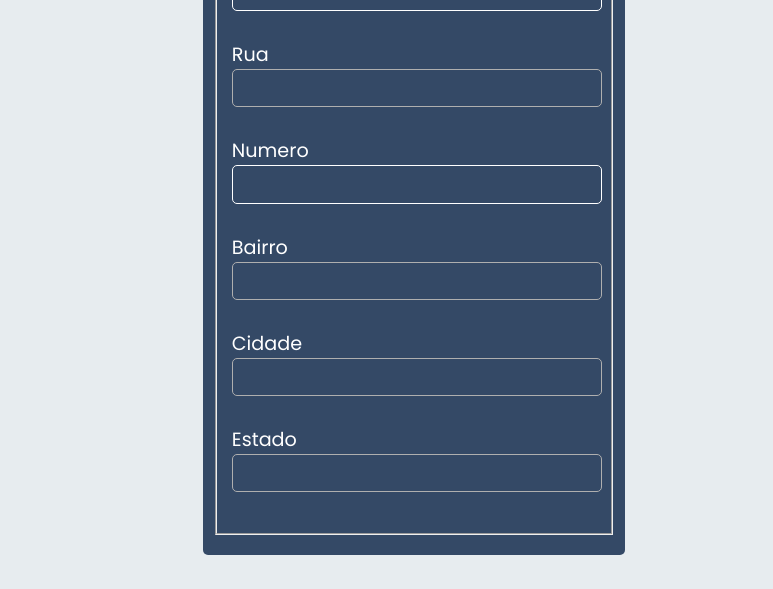
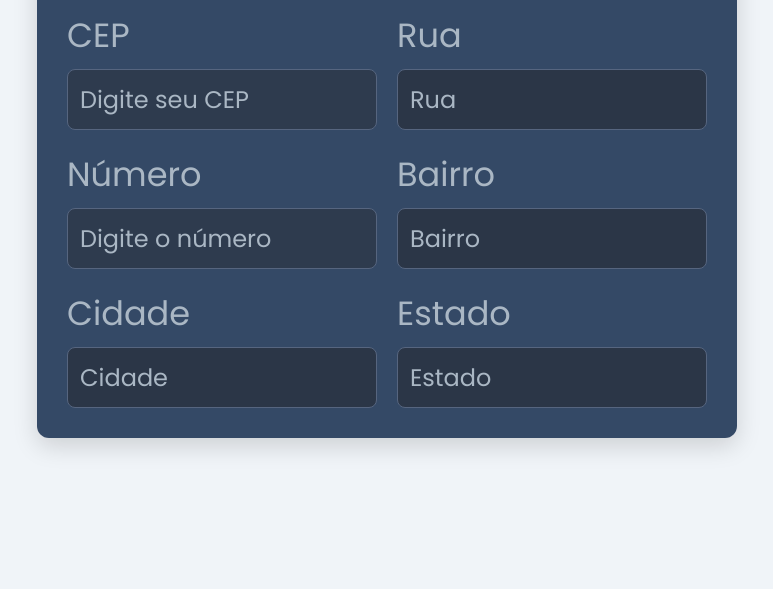
Before and after one commit to TavinV/cep-api, a plain HTML site: page index.html in a window 1280 px wide. Shown: the part 227-816 px from the top of the page, without its empty margins (253-1026 px from the left). Drawn offline with Linux system fonts and the light colour scheme.

Commit message:
melhorei estética

```diff
--- a/index.html
+++ b/index.html
@@ -1,75 +1,88 @@
 <!DOCTYPE html>
 <html lang="br">
   <head>
-    <meta charset="UTF-8">
-    <meta name="viewport" content="width=device-width, initial-scale=1.0">
+    <meta charset="UTF-8" />
+    <meta name="viewport" content="width=device-width, initial-scale=1.0" />
     <title>Site do tavin</title>
-    <link rel="stylesheet" href="style.css">
+    <link rel="stylesheet" href="style.css" />
   </head>
   <body>
     <form id="form" action="">
       <div class="formulario">
-            <h2>Cadastro de Usuário</h2>
+        <h2>Busca por CEP</h2>
 
-            <fieldset>
-                <legend>Endereço</legend>
+        <div class="grid-container">
+          <div class="input-group">
             <label for="cep">CEP</label>
-                <input id="cep" type="text" autocomplete="off">
-                <br>
+            <input
+              id="cep"
+              type="text"
+              autocomplete="off"
+              placeholder="Digite seu CEP"
+            />
+          </div>
+
+          <div class="input-group">
             <label for="rua">Rua</label>
-                <input id="rua" type="text" readonly>
-                <br>
-                <label for="numero">Numero</label>
-                <input id="numero" type="text">
-                <br>
+            <input id="rua" type="text" readonly placeholder="Rua" />
+          </div>
+
+          <div class="input-group">
+            <label for="numero">Número</label>
+            <input id="numero" type="text" placeholder="Digite o número" />
+          </div>
+
+          <div class="input-group">
             <label for="bairro">Bairro</label>
-                <input id="bairro" type="text" readonly>
-                <br>
+            <input id="bairro" type="text" readonly placeholder="Bairro" />
+          </div>
+
+          <div class="input-group">
             <label for="cidade">Cidade</label>
-                <input id="cidade" type="text" readonly>
-                <br>
+            <input id="cidade" type="text" readonly placeholder="Cidade" />
+          </div>
+
+          <div class="input-group">
             <label for="estado">Estado</label>
-                <input id="estado" type="text" readonly>
-                <br>
-            </fieldset>
-
+            <input id="estado" type="text" readonly placeholder="Estado" />
+          </div>
+        </div>
       </div>
     </form>
+
     <script>
-
       // Auto preenchimento
 
-        const cepValido = (cep => {
+      const cepValido = (cep) => {
         if (cep.length == 8) {
           return true;
         } else {
           return false;
         }
-        })
+      };
 
       // Preencher os inputs utilizando arrow function
-        const preencherFormulario = (endereco =>{
-            document.getElementById("rua").value = endereco.logradouro
-            document.getElementById("bairro").value = endereco.bairro
-            document.getElementById("cidade").value = endereco.localidade
-            document.getElementById("estado").value = endereco.uf
-        })
-
+      const preencherFormulario = (endereco) => {
+        document.getElementById("rua").value = endereco.logradouro;
+        document.getElementById("bairro").value = endereco.bairro;
+        document.getElementById("cidade").value = endereco.localidade;
+        document.getElementById("estado").value = endereco.uf;
+      };
 
       // Buscar a API
       const pesquisaCep = async () => {
         const cep_inputVl = document.getElementById("cep").value;
         const url = `https://viacep.com.br/ws/${cep_inputVl}/json/`;
 
-            if (cepValido(cep_inputVl)){
-                const dados = await fetch(url)
-                const endereco = await  dados.json();
+        if (cepValido(cep_inputVl)) {
+          const dados = await fetch(url);
+          const endereco = await dados.json();
 
-                preencherFormulario(endereco)
+          preencherFormulario(endereco);
         }
-        }
+      };
 
-        document.getElementById("cep").addEventListener('focusout', pesquisaCep)
+      document.getElementById("cep").addEventListener("focusout", pesquisaCep);
     </script>
   </body>
 </html>
--- a/style.css
+++ b/style.css
@@ -1,4 +1,11 @@
-@import url('https://fonts.googleapis.com/css2?family=Poppins:ital,wght@0,100;0,200;0,300;0,400;0,500;0,600;0,700;0,800;0,900;1,100;1,200;1,300;1,400;1,500;1,600;1,700;1,800;1,900&display=swap');
+@import url('https://fonts.googleapis.com/css2?family=Poppins:wght@400;600&display=swap');
+
+* {
+    box-sizing: border-box;
+    margin: 0;
+    padding: 0;
+    font-family: "Poppins", sans-serif;
+}
 
 body {
     height: 100vh;
@@ -9,60 +16,93 @@ body {
     justify-content: center;
     align-items: center;
 
-    background-color: #E7ECEF;
-}
-
-* {
-    font-family: "Poppins", sans-serif;
-    font-weight: 400;
-    font-style: normal;
+    background-color: #F0F4F8;
 }
 
 .formulario {
-    width: 30vw;
-    border-radius: 5px;
-    padding: 5%;
+    width: 100%;
+    max-width: 700px;
+    /* Aumentando a largura do formulário */
+    padding: 30px;
+    border-radius: 12px;
     background-color: #344966;
-    color: #ffff;
+    color: #ffffff;
+    box-shadow: 0 8px 24px rgba(0, 0, 0, 0.15);
+}
+
+.formulario h2 {
+    font-size: 2rem;
+    font-weight: 600;
+    text-align: center;
+    margin-bottom: 25px;
+}
+
+.grid-container {
+    display: grid;
+    grid-template-columns: 1fr 1fr;
+    /* Duas colunas */
+    gap: 20px;
+    /* Espaçamento entre os inputs */
+}
+
+.input-group {
     display: flex;
     flex-direction: column;
-    align-items: center;
-    justify-content: flex-start;
 }
 
-.formulario > h2 {
-    font-size: 1.6rem;
-    font-weight: 600;
+.input-group label {
+    font-size: 2.1rem;
+    margin-bottom: 8px;
+    color: #aab7c4;
 }
 
-fieldset {
-    display: flex;
-    flex-direction: column;
-    align-items: flex-start;
-    width: 95%;
-    font-size: 1.2rem;
-
+.input-group input {
+    width: 100%;
+    padding: 12px;
+    font-size: 1.5rem;
+    background-color: #2e3b4e;
+    color: #ffffff;
+    border: 1px solid #56657f;
+    border-radius: 8px;
+    transition: border 0.3s ease;
 }
 
-fieldset > input{
-    color: #ffff;
-    width: 99%;
-    padding: 1%;
-    font-size: 1.2rem;
-    background: transparent;
-    outline: none;
-    border: 1px solid white;
-    border-radius: 5px;
+.input-group input::placeholder {
+    color: #aab7c4;
 }
 
-fieldset > input:where(:read-only) {
+.input-group input:focus {
+    border-color: #8ac6d1;
+    outline: none;
+}
+
+input[readonly] {
+    background-color: #2b3647;
+    color: #aab7c4;
     cursor: not-allowed;
-    color: #afafaf;
-    width: 99%;
-    padding: 1%;
-    font-size: 1.2rem;
-    background: transparent;
-    outline: none;
-    border: 1px solid #afafaf;
-    border-radius: 5px;
 }
+
+@media (max-width: 768px) {
+    .grid-container {
+        grid-template-columns: 1fr;
+        /* Em telas menores, usar apenas uma coluna */
+    }
+
+    .formulario {
+        max-width: 90%;
+    }
+}
+
+@media (max-width: 480px) {
+    .formulario {
+        width: 95%;
+    }
+
+    .formulario h2 {
+        font-size: 1.6rem;
+    }
+
+    .input-group input {
+        font-size: 0.9rem;
+    }
+}
```
Lines whose indentation alone changed are shown as unchanged.
